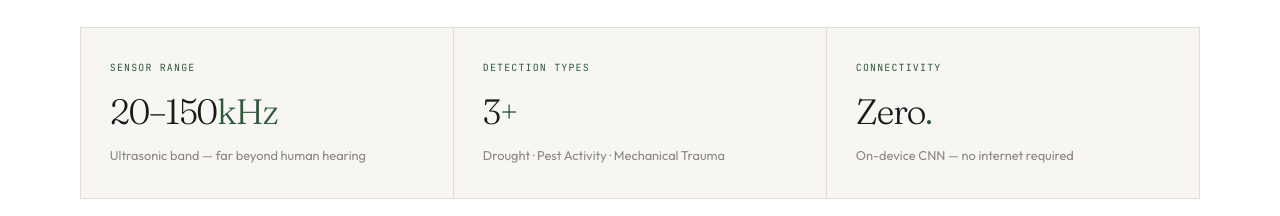
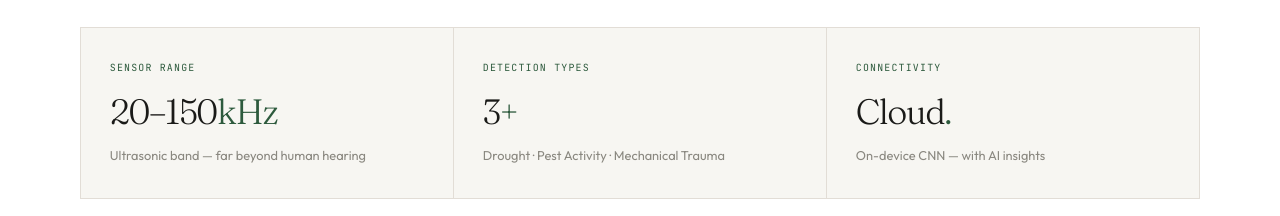
Before and after one commit to omkarsinghprojects1-hash/atriom-ai, a plain HTML site: page index.html in a window 1280 px wide. Shown: the part 1212-1428 px from the top of the page. Drawn offline with nearby package versions, Linux system fonts and the light colour scheme.

Commit message:
Update index.html

```diff
--- a/index.html
+++ b/index.html
@@ -1408,8 +1408,8 @@
             </div>
             <div style="background:var(--bg);padding:2rem 1.8rem;">
                 <div style="font-family:'JetBrains Mono',monospace;font-size:0.62rem;color:var(--accent);letter-spacing:0.12em;text-transform:uppercase;margin-bottom:0.5rem;">Connectivity</div>
-                <div style="font-family:'Fraunces',serif;font-weight:300;font-size:2.2rem;letter-spacing:-0.04em;color:var(--ink);">Zero<span style="color:var(--accent);">.</span></div>
-                <div style="font-size:0.8rem;color:var(--muted);margin-top:0.3rem;">On-device CNN — no internet required</div>
+                <div style="font-family:'Fraunces',serif;font-weight:300;font-size:2.2rem;letter-spacing:-0.04em;color:var(--ink);">Cloud<span style="color:var(--accent);">.</span></div>
+                <div style="font-size:0.8rem;color:var(--muted);margin-top:0.3rem;">On-device CNN — with AI insights</div>
             </div>
         </div>
 
```
